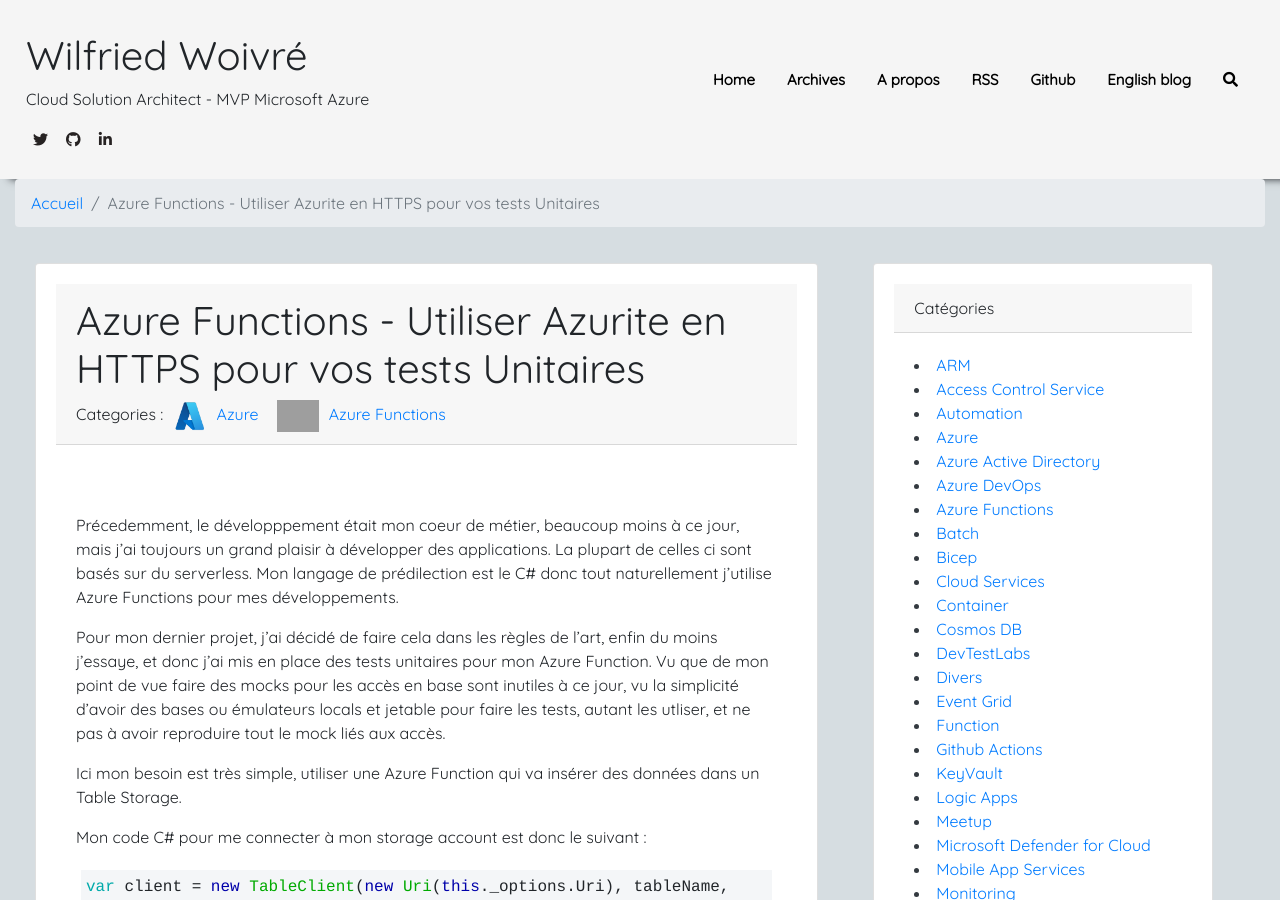
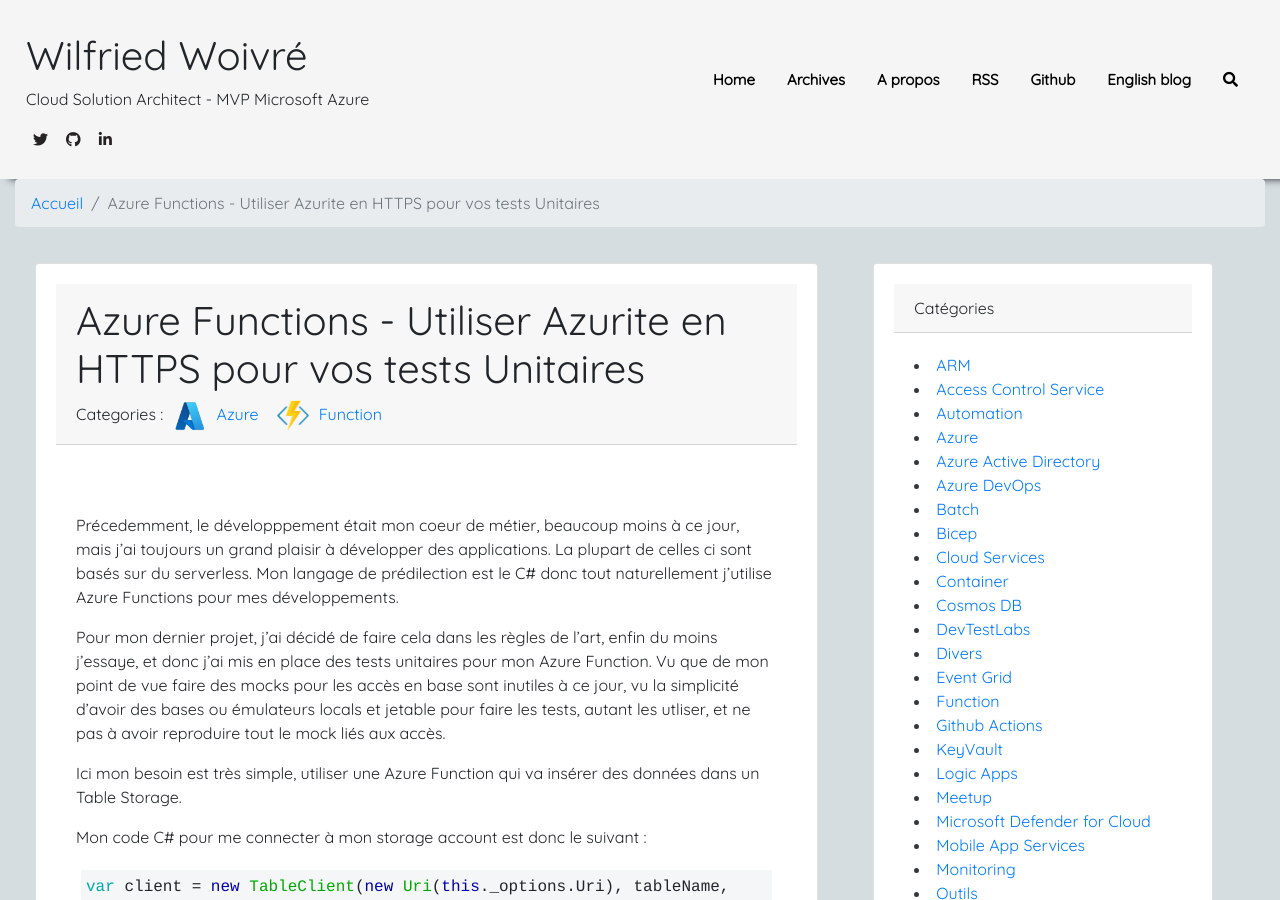
Before and after one commit to wilfriedwoivre/wilfriedwoivre.github.io, a Jekyll site: the page built from _posts/2023-06-06-azure-functions-utiliser-azurite-en-https-pour-vos-tests-unitaires.md, in a window 1280 px wide and 900 px high. Built offline with Jekyll 4.4.1, drawn with Linux system fonts in a browser that asks for light colours; nearby versions of some CDN libraries.

Commit message:
Update 2023-06-06-azure-functions-utiliser-azurite-en-https-pour-vos-tests-unitaires.md

```diff
--- a/_posts/2023-06-06-azure-functions-utiliser-azurite-en-https-pour-vos-tests-unitaires.md
+++ b/_posts/2023-06-06-azure-functions-utiliser-azurite-en-https-pour-vos-tests-unitaires.md
@@ -2,7 +2,7 @@
 layout: post
 title: Azure Functions - Utiliser Azurite en HTTPS pour vos tests Unitaires
 date: 2023-06-06
-categories: [ "Azure", "Azure Functions" ]
+categories: [ "Azure", "Function" ]
 comments_id: 177
 ---
 
```
